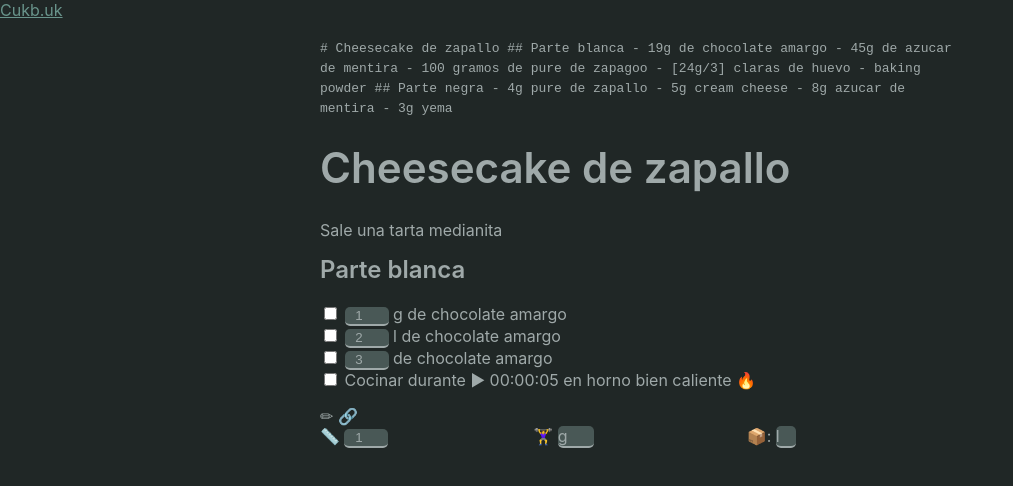
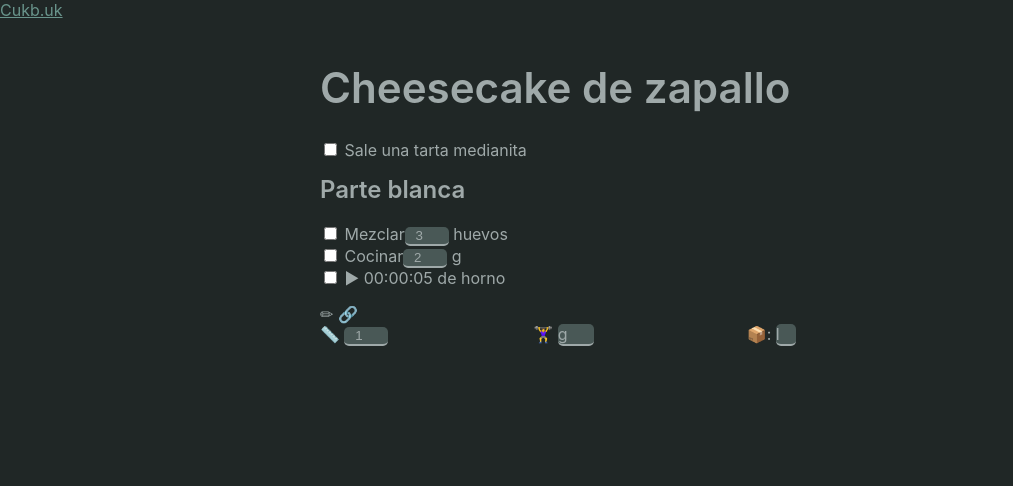
Before and after one commit to jazcarate/cukbuk, a Svelte app: page / in a window 1280 px wide. Shown: the top 486 px of the page, without its empty margins (0-1013 px from the left). Built offline with nearby package versions, Linux system fonts and the light colour scheme.

Commit message:
WIP recipe parser

```diff
--- a/src/Recipe/Doable.svelte
+++ b/src/Recipe/Doable.svelte
@@ -2,22 +2,36 @@
     import Scalable from "../Scalable.svelte";
     import Timer from "../Timer.svelte";
     import Item from "../Item.svelte";
+    import { parse } from "../lib/parser";
 
     export let text: string;
+    const recipe = parse(text);
+    console.log({ recipe });
 </script>
 
 <main>
+    <h1>{recipe.title}</h1>
     <ol>
-        <h1>Cheesecake de zapallo</h1>
-        <p>Sale una tarta medianita</p>
-        <h2>Parte blanca</h2>
-        <Item><Scalable value={1} unit="g" /> de chocolate amargo</Item>
-        <Item><Scalable value={2} unit="l" /> de chocolate amargo</Item>
-        <Item><Scalable value={3} /> de chocolate amargo</Item>
-        <Item
-            >Cocinar durante <Timer value={"00:00:05"} /> en horno bien caliente
-            🔥</Item
-        >
+        {#each recipe.lines as line}
+            {#if line._type == "header"}
+                <h2>{line.value}</h2>
+            {:else}
+                <Item>
+                    {#each line.value as component}
+                        {#if component._type == "text"}
+                            <span>{component.value}</span>
+                        {:else if component._type == "scalable"}
+                            <Scalable
+                                value={component.value}
+                                unit={component.unit}
+                            />
+                        {:else if component._type == "time"}
+                            <Timer value={component.value} />
+                        {/if}
+                    {/each}
+                </Item>
+            {/if}
+        {/each}
     </ol>
 </main>
 
--- a/src/Recipe/Recipe.svelte
+++ b/src/Recipe/Recipe.svelte
@@ -21,8 +21,6 @@
 </script>
 
 <main>
-    <code>{text}</code>
-
     {#await edditingP}
         <p>Changing...</p>
     {:then edditing}
--- a/src/Timer.svelte
+++ b/src/Timer.svelte
@@ -1,16 +1,14 @@
 <script lang="ts">
     import { notify, request } from "./lib/notifications";
-    import { parse, end } from "./lib/time";
+    import { end } from "./lib/time";
     import type { Duration } from "./lib/time";
 
-    export let value: string;
+    export let value: Duration;
 
     let done = false;
     let endDate: Date | null;
     let remaining: Duration;
     let interval: number;
-
-    const parsed = parse(value);
 
     function round(x: number): string {
         return x.toFixed(0).padStart(2, "0");
@@ -18,8 +16,8 @@
 
     function start() {
         request();
-        endDate = end(parsed);
-        remaining = parsed;
+        endDate = end(value);
+        remaining = value;
         interval = setInterval(() => {
             let diff = (endDate.getTime() - Date.now()) / 1000; // Seconds
 
@@ -58,7 +56,7 @@
 {:else}
     <span on:click|stopPropagation={start}>
         {#if done}✅{:else}▶{/if}
-        {round(parsed.hours)}:{round(parsed.minutes)}:{round(parsed.seconds)}
+        {round(value.hours)}:{round(value.minutes)}:{round(value.seconds)}
     </span>
 {/if}
 
--- /dev/null
+++ b/src/lib/parser.ts
@@ -0,0 +1,45 @@
+import type { Duration } from "./time";
+import type { Unit } from "./units"
+
+interface Text {
+    _type: 'text',
+    value: string
+}
+
+interface Header {
+    _type: 'header',
+    value: string
+}
+
+interface Scalable {
+    _type: 'scalable',
+    value: number,
+    unit?: Unit
+}
+
+interface Time {
+    _type: 'time',
+    value: Duration
+}
+
+type Item = Text | Scalable | Time
+type Line = Header | { _type: 'items', value: Item[] }
+
+type Recipe = {
+    title: string,
+    lines: Line[]
+}
+
+export function parse(text: string): Recipe {
+    let recipe = {};
+    return {
+        title: 'Cheesecake de zapallo',
+        lines: [
+            { _type: 'items', value: [{ _type: 'text', value: 'Sale una tarta medianita' }] },
+            { _type: 'header', value: 'Parte blanca' },
+            { _type: 'items', value: [{ _type: 'text', value: 'Mezclar' }, { _type: 'scalable', value: 3 }, { _type: 'text', value: ' huevos' }] },
+            { _type: 'items', value: [{ _type: 'text', value: 'Cocinar' }, { _type: 'scalable', value: 2, unit: 'g' }] },
+            { _type: 'items', value: [{ _type: 'time', value: { hours: 0, minutes: 0, seconds: 5 } }, { _type: 'text', value: ' de horno' }] },
+        ],
+    }
+}
--- a/src/lib/time.ts
+++ b/src/lib/time.ts
@@ -11,5 +11,5 @@ export function end(duration: Duration): Date {
 export function parse(x: string): Duration {
     const parts = x.split(":").reverse().map(i => parseInt(i));
 
-    return { seconds: parts[0] || 0, minutes: parts[1] || 0, hours: parts[2] };
+    return { seconds: parts[0] || 0, minutes: parts[1] || 0, hours: parts[2] || 0 };
 }
```
